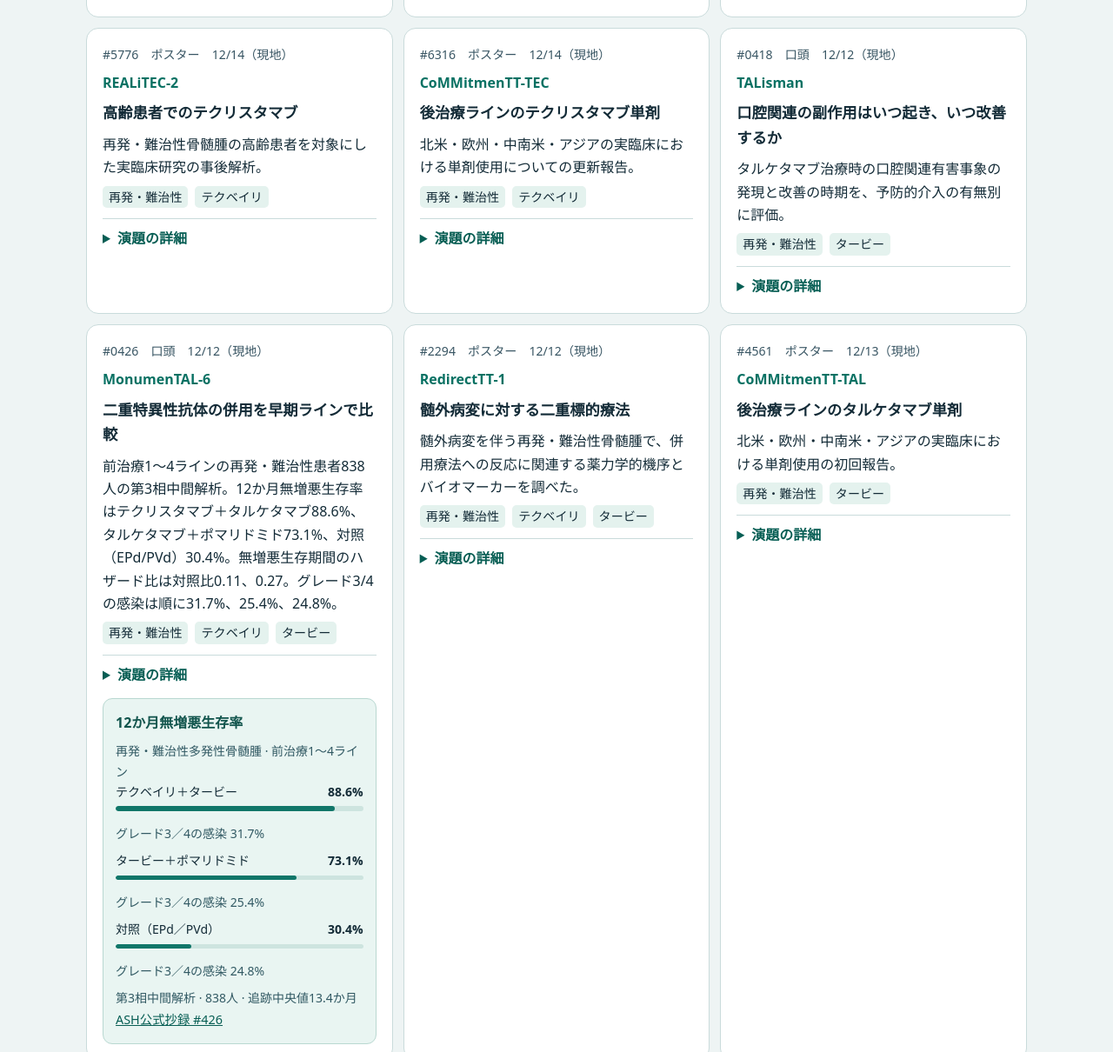
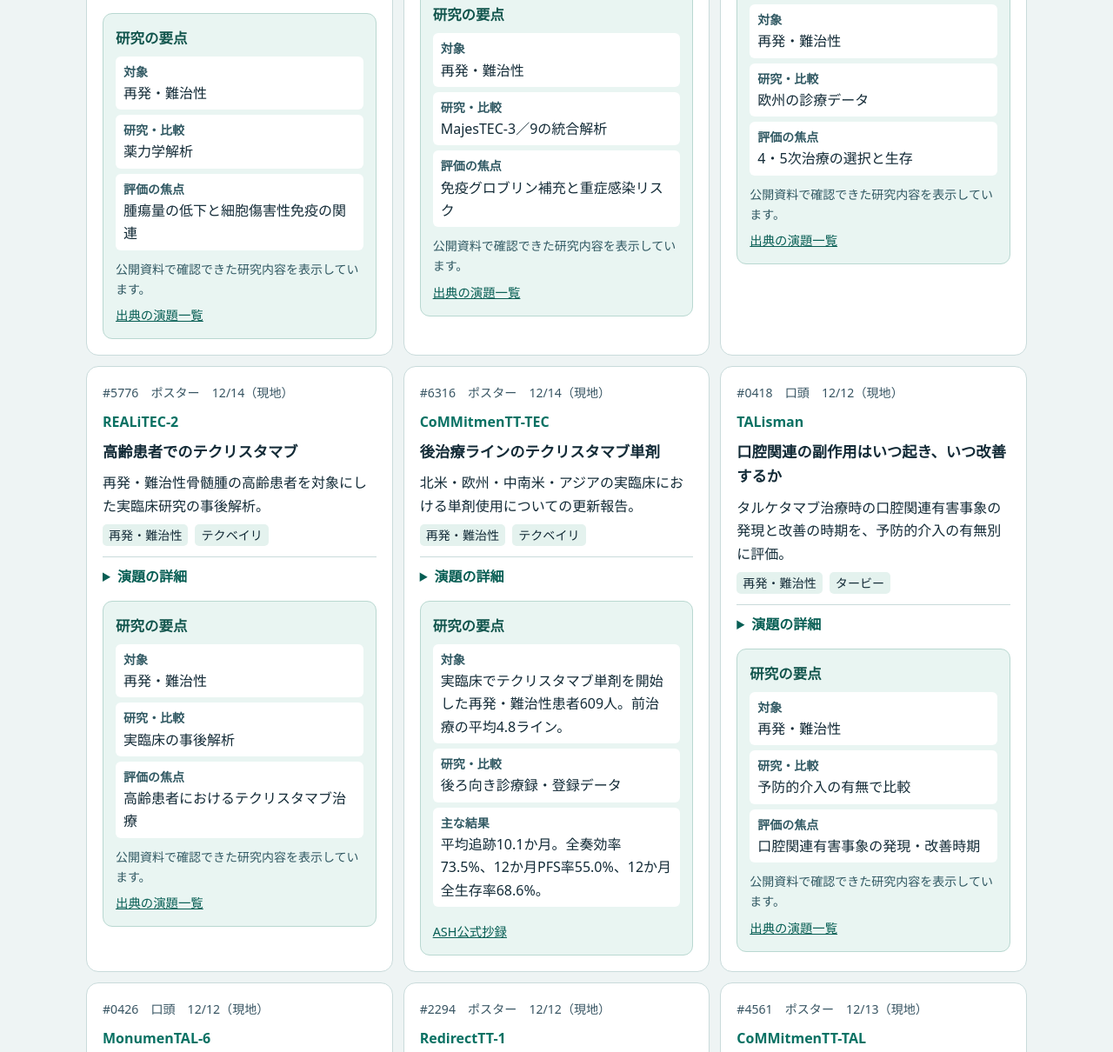
Before and after one commit to Doppelar/ash-myeloma, a website: page public/index.html in a window 1280 px wide. Shown: the part 2268-3478 px from the top of the page at 87% size. Drawn offline with Linux system fonts and the light colour scheme; no server answers.

Commit message:
Add visual summaries for all ASH abstracts

```diff
--- a/public/index.html
+++ b/public/index.html
@@ -20,9 +20,14 @@
 .slide-chart meter::-moz-meter-bar{background:#107669;border-radius:4px}
 .slide-note{font-size:.875rem;color:#315963;margin:8px 0 0}
 
-.study-image{margin:14px 0 0}
-.study-image img{display:block;width:100%;height:auto;border-radius:9px}
-.study-image figcaption{margin-top:6px}
+
+.slide-facts{display:grid;gap:6px;margin:0 0 10px}
+.slide-facts div{background:white;padding:6px 9px;border-radius:6px}
+.slide-facts dt{font-size:.875rem;font-weight:700;color:#315963}
+.slide-facts dd{margin:0;overflow-wrap:anywhere}
+.slide-chart .slide-note{grid-column:1/-1;margin-top:0}
+.study-slide figcaption{font-size:1.03rem}
+.study-slide .source{display:inline-block;margin-top:7px}
 </style>
 <header><div class="head"><div class="kicker">ASH 演題ガイド</div><h1>多発性骨髄腫</h1><p id="event"></p><nav><a id="program" hidden>ASH公式プログラム</a><a id="pdf">J&J 演題一覧（PDF）</a><a id="release">企業発表</a></nav><div class="tools"><label for="year">開催年</label><select id="year"></select></div></div></header>
 <main>
@@ -125,28 +130,48 @@ function render(){
   renderCards();
 }
 
-function monumenTalSlide(row,catalog){
-  const original=initial.reports.find(report=>report.id==="0426");
-  if(catalog.year!==2026||row.id!==original.id||row.abstractUrl!==original.abstractUrl||row.summary!==original.summary)return null;
+const studyTopics={"2233":["第3相試験5件の間接比較","二重特異性抗体・CAR-Tの無増悪生存と全生存"],"2256":["ISASOCUTとIMROZの試験間比較","投与経路・ボルテゾミブ頻度の異なる群のQOL"],"2259":["GMMG-HD6／HD7のサブセット解析","採取した自家移植用細胞のMRD"],"2262":["移植後の無作為化比較","超高リスク患者の地固め・維持へのサークリサ追加"],"2272":["第3相試験・予後因子解析","CAR-T投与時の腫瘍量と転帰"],"2273":["前向き市販後調査・サブグループ解析","欧州・ブラジルでの早期CAR-T治療の安全性と有効性"],"2275":["MajesTEC-3／9の統合解析","免疫グロブリン補充と重症感染リスク"],"2294":["第1/2相の探索的解析","髄外病変の奏効と免疫細胞の変化"],"2786":["欧州の診療データ","4・5次治療の選択と生存"],"4008":["前向き第2相・検査法の比較","末梢血と骨髄のMRD測定"],"4020":["移植後維持療法・患者報告","ダラツムマブ追加時の健康関連QOL"],"4028":["移植後維持療法・最終解析","ダラツムマブ追加時の有効性と安全性"],"4045":["CIBMTR・後ろ向き登録データ解析","アベクマ投与後の感染と関連因子"],"4558":["2018〜2024年・多国間の実臨床研究","自家移植後の転帰"],"4561":["多地域の実臨床・初回報告","後治療ラインでのタルケタマブ単剤"],"5770":["第3相試験の安全性解析","併用治療中の感染と液性免疫"],"5776":["実臨床の事後解析","高齢患者におけるテクリスタマブ治療"],"5783":["移植後維持療法・最終解析","維持療法中のMRDの推移"],"6310":["米国の大学医療施設・後ろ向き観察研究","タルケタマブ治療後の実臨床転帰"],"6316":["後ろ向き診療録・登録データ","テクリスタマブ単剤の奏効・生存・感染"],"0695":["薬力学解析","腫瘍量の低下と細胞傷害性免疫の関連"],"0418":["予防的介入の有無で比較","口腔関連有害事象の発現・改善時期"],"0426":["第3相・3群無作為化","12か月無増悪生存率と感染"],"0110":["第2相・導入療法の初回報告","奏効の深さと導入中の有害事象"],"0111":["第3相・長期解析","無増悪生存率とMRDに基づく維持中止"],"0112":["第3相・最終解析","7年全生存率と活動性骨髄腫への進行"],"0940":["AQUILAと実臨床SPARKの試験間比較","積極的経過観察の転帰"],"0272":["多施設観察研究・初回解析","先制的ステロイドとパーキンソニズム"],"0276":["第3相試験・サブグループ解析","ダラツムマブ抵抗性患者の長期生存"],"0109":["第3相・48か月解析","サークリサ併用における4剤と3剤の比較"]};
+const studyCharts={"4045":["投与後に臨床的に重要な感染を報告",[["感染あり",44.7]],"投与後1年の登録データ · 367 / 821人"],"0426":["12か月無増悪生存率",[["テクベイリ＋タービー",88.6,"グレード3・4の感染 31.7%"],["タービー＋ポマリドミド",73.1,"グレード3・4の感染 25.4%"],["対照（EPd／PVd）",30.4,"グレード3・4の感染 24.8%"]],"838人 · 追跡中央値13.4か月"],"0112":["7年全生存率",[["皮下ダラツムマブ単剤",87.8],["積極的経過観察",78.7]],"390人 · 追跡中央値88.8か月 · 死亡のハザード比0.52（95%信頼区間 0.32〜0.87）"],"0111":["6年無増悪生存率",[["ダラツムマブ併用群",81.1],["VRd＋レナリドミド維持群",56.1]],"709人 · 追跡中央値81.3か月"],"0109":["48か月無増悪生存率",[["サークリサ＋VRd",74],["サークリサ＋Rd",65.7]],"48か月までの制限平均無増悪生存期間の群間差は統計学的に有意ではなかった（p=0.29）。"],"0110":["導入療法の奏効率",[["全奏効",100],["完全奏効以上",81]],"21人 · 追跡中央値7.1か月 · 単群の初回報告"]};
+const originalReports=new Map(initial.reports.map(row=>[row.id,row]));
+function studySlide(row,catalog){
+  const original=catalog.year===initial.year?originalReports.get(row.id):undefined;
+  const matching=original&&row.study===original.study&&row.summary===original.summary&&row.abstractUrl===original.abstractUrl;
+  const topic=matching?studyTopics[row.id]:undefined;
+  const chart=matching?studyCharts[row.id]:undefined;
   const slide=make("figure",null,"study-slide");
-  slide.append(make("figcaption","12か月無増悪生存率"));
-  slide.append(make("p","再発・難治性多発性骨髄腫 · 前治療1〜4ライン","slide-note"));
-  const bars=make("div",null,"slide-chart");
-  for(const [label,pfs,infection] of [
-    ["テクベイリ＋タービー",88.6,31.7],
-    ["タービー＋ポマリドミド",73.1,25.4],
-    ["対照（EPd／PVd）",30.4,24.8],
-  ]){
-    const line=make("div",null,"bar-row");
-    const bar=make("meter");bar.min=0;bar.max=100;bar.value=pfs;
-    bar.setAttribute("aria-label",label);
-    line.append(make("span",label),make("strong",pfs.toFixed(1)+"%"),bar);
-    line.append(make("span","グレード3／4の感染 "+infection.toFixed(1)+"%", "slide-note"));
-    bars.append(line);
+  slide.append(make("figcaption",chart?.[0]||"研究の要点"));
+  const facts=make("dl",null,"slide-facts");
+  const entries=[
+    ["対象",row.details?.participants||populations[row.population]],
+    ["研究・比較",topic?.[0]||row.details?.design||row.study],
+    [row.details?.results&&!chart?"主な結果":"評価の焦点",row.details?.results&&!chart?row.details.results:topic?.[1]||row.summary],
+  ];
+  for(const [label,value] of entries){
+    const fact=make("div");fact.append(make("dt",label),make("dd",value));facts.append(fact);
   }
-  const source=make("a","ASH公式抄録 #426","source");
-  source.href=original.abstractUrl;
-  slide.append(bars,make("p","第3相中間解析 · 838人 · 追跡中央値13.4か月","slide-note"),source);
+  slide.append(facts);
+  if(chart){
+    const [,series,note]=chart;
+    const bars=make("div",null,"slide-chart");
+    for(const [label,value,annotation] of series){
+      const line=make("div",null,"bar-row");
+      const bar=make("meter");bar.min=0;bar.max=100;bar.value=value;
+      bar.setAttribute("aria-label",label);
+      line.append(make("span",label),make("strong",value.toFixed(1)+"%"),bar);
+      if(annotation)line.append(make("span",annotation,"slide-note"));
+      bars.append(line);
+    }
+    slide.append(bars,make("p",note,"slide-note"));
+  }else if(!row.details?.results){
+    slide.append(make("p","公開資料で確認できた研究内容を表示しています。","slide-note"));
+  }
+  const source=make("a",row.abstractUrl?"ASH公式抄録":"出典の演題一覧","source");
+  source.href=row.abstractUrl||catalog.source;
+  slide.append(source);
+  if(chart&&row.id==="0112"){
+    const png=make("a","PNG画像","source");png.href="./aquila-0112.png";
+    slide.append(" · ",png);
+  }
   return slide;
 }
 function renderCards(){
@@ -178,23 +203,7 @@ function renderCards(){
     const source=make("a",row.abstractUrl?"ASH公式抄録（原文）":c.program?"ASH公式プログラム":"演題の出典","source");
     source.href=row.abstractUrl||c.program||c.source;
     detail.append(source);card.append(detail);
-    const slide=monumenTalSlide(row,c);
-    if(slide)card.append(slide);
-    if(c.year===2026&&row.id==="0112"&&row.abstractUrl==="https://onlineprogram.hematology.org/paper-details.aspx?pid=693937"){
-      const figure=make("figure",null,"study-image");
-      const link=make("a");link.href="./aquila-0112.png";
-      const image=make("img");
-      image.src=link.href;
-      image.setAttribute("width","1200");
-      image.setAttribute("height","820");
-      image.setAttribute("loading","lazy");
-      image.setAttribute("alt","AQUILA第3相試験。7年全生存率は皮下ダラツムマブ群87.8%、積極的経過観察群78.7%。死亡のハザード比0.52（95%信頼区間0.32〜0.87）。画像を開く");
-      link.append(image);
-      const source=make("a","ASH公式抄録 #112","source");source.href=row.abstractUrl;
-      const caption=make("figcaption",null,"hint");
-      caption.append("タップで拡大 · ",source);
-      figure.append(link,caption);card.append(figure);
-    }
+    card.append(studySlide(row,c));
     $("cards").append(card);
   }
 }
```
Also changed, not shown: scripts/app.test.mjs (+12 -10 lines).
